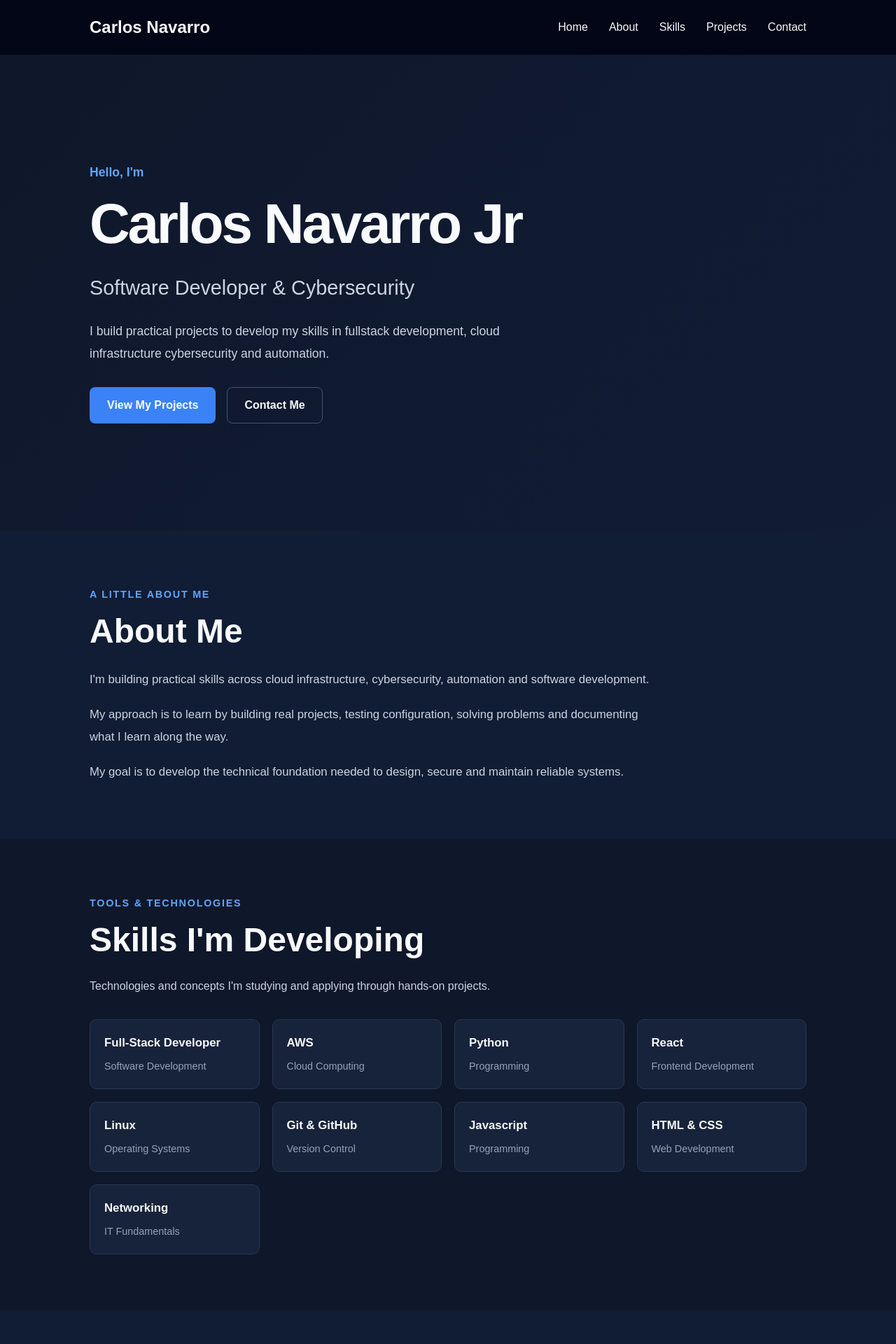
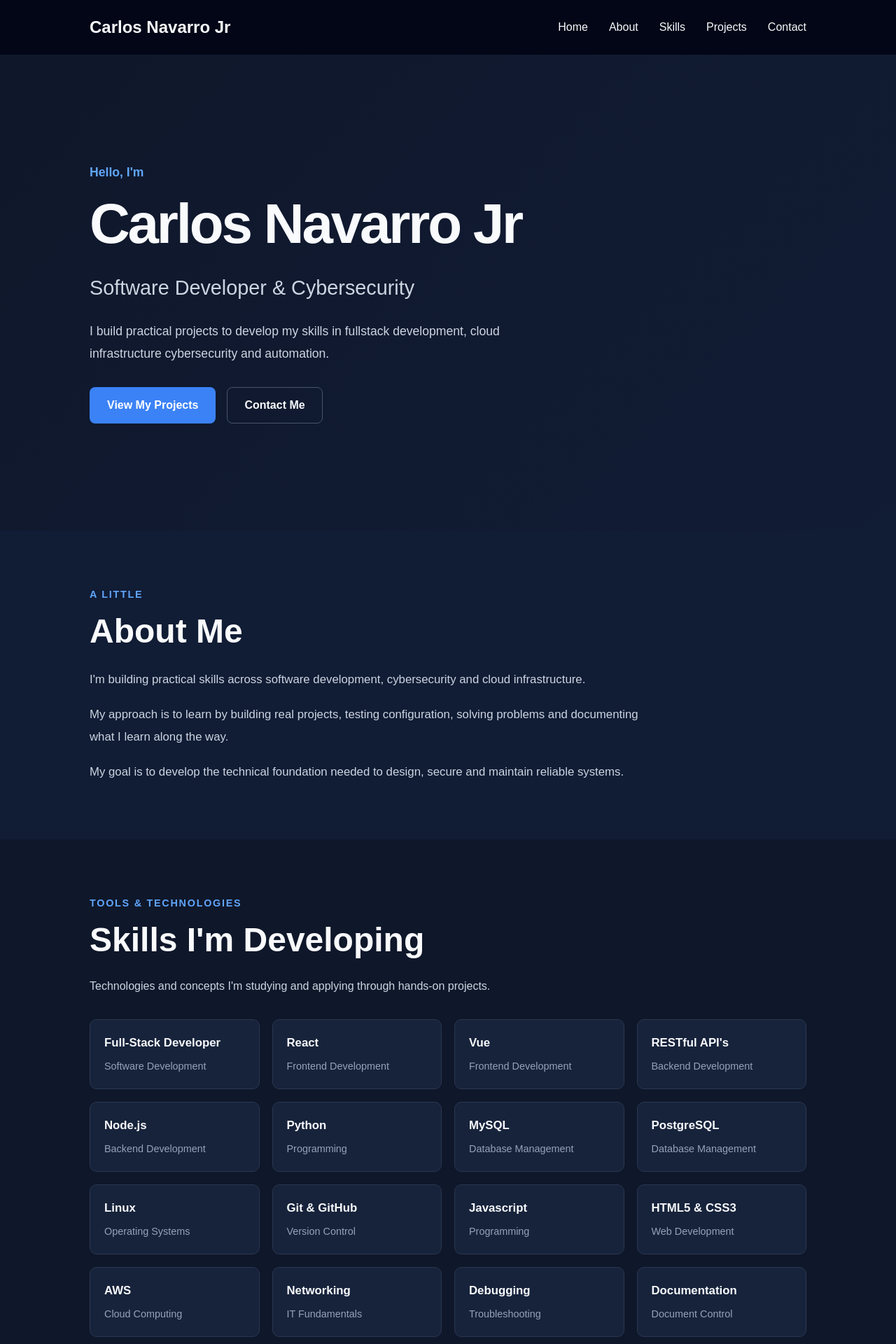
Before and after one commit to CarlosNavarroJr/My-Portfolio, a React app: page / in a window 1280 px wide. Shown: the top 1920 px of the page at 70% size. Built offline with nearby package versions, Linux system fonts and the light colour scheme; the HTML template or start-up script is replaced by a standard one.

Commit message:
Updated components added some text to about and skills also updated the Navbar to position sticky

```diff
--- a/src/components/About.jsx
+++ b/src/components/About.jsx
@@ -3,14 +3,14 @@ function About() {
         <section id="about" className="about">
             <div className="section-container">
                 <p className="section-eyebrow">
-                    A little about me
+                    A little
                 </p>
 
                 <h2>About Me</h2>
 
                 <div className="about-content">
                     <p>
-                        I'm building practical skills across cloud infrastructure, cybersecurity, automation and software development.
+                        I'm building practical skills across software development, cybersecurity and cloud infrastructure.
                     </p>
 
                     <p>
--- a/src/components/Contact.jsx
+++ b/src/components/Contact.jsx
@@ -8,13 +8,13 @@ function Contact() {
                 <h2>Let's Connect</h2>
 
                 <p className="contact-description">
-                    I'm interested in opportunities to learn, contribute and grow in cloud engineering, IT and cybersecurity. If you'd like to discuss my projects or a potential opportunity, feel free to reach out.
+                    I'm interested in opportunities to learn, contribute and grow in sofware development, IT and cybersecurity. If you'd like to discuss my projects or a potential opportunity, feel free to reach out.
                 </p>
 
                 <div className="contact-links">
                     <a
                     className="contact-link contact-link-primary"
-                    href="mailto:your-email@example.com"
+                    href="mailto:navarro89cnp@gmail.com"
                     >
                         Email Me
                     </a>
--- a/src/components/Navbar.jsx
+++ b/src/components/Navbar.jsx
@@ -1,7 +1,7 @@
 function Navbar() {
     return (
         <nav className="navbar">
-            <h2 className="navbar-logo">Carlos Navarro</h2>
+            <h2 className="navbar-logo">Carlos Navarro Jr</h2>
 
             <ul className="navbar-links">
                 <li><a href="#home">Home</a></li>
--- a/src/components/Skills.jsx
+++ b/src/components/Skills.jsx
@@ -1,13 +1,20 @@
 const skills = [
     { name: "Full-Stack Developer", category:"Software Development"},
-    { name: "AWS", category:"Cloud Computing"},
+    { name: "React", category:"Frontend Development"},
+    { name: "Vue", category:"Frontend Development"},
+    { name: "RESTful API's", category:"Backend Development"},
+    { name: "Node.js", category:"Backend Development"},
     { name: "Python", category:"Programming"},
-    { name: "React", category:"Frontend Development"},
+    { name: "MySQL", category:"Database Management"},
+    { name: "PostgreSQL", category:"Database Management"},
     { name: "Linux", category:"Operating Systems"},
     { name: "Git & GitHub", category:"Version Control"},
     { name: "Javascript", category:"Programming"},
-    { name: "HTML & CSS", category:"Web Development"},
+    { name: "HTML5 & CSS3", category:"Web Development"},
+    { name: "AWS", category:"Cloud Computing"},
     { name: "Networking", category:"IT Fundamentals"},
+    { name: "Debugging", category:"Troubleshooting"},
+    { name: "Documentation", category:"Document Control"},
 ];
 
 function Skills() {
--- a/src/index.css
+++ b/src/index.css
@@ -46,6 +46,9 @@ section h2 {
 /* === NAVBAR === */
 
 .navbar {
+  position: sticky;
+  top: 0;
+  z-index: 1000;
   display: flex;
   justify-content: space-between;
   align-items: center;
```
